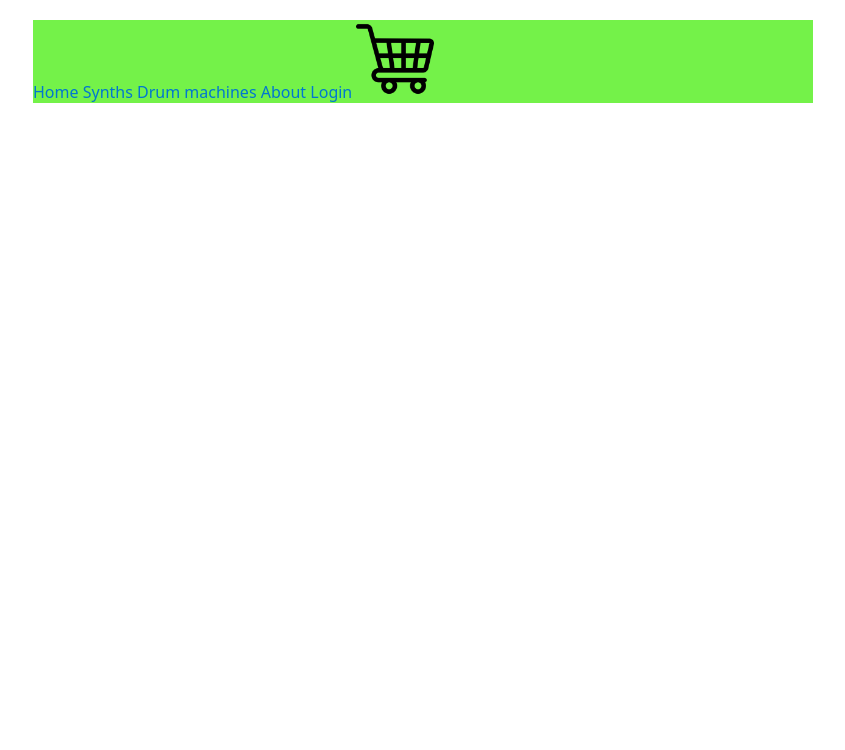
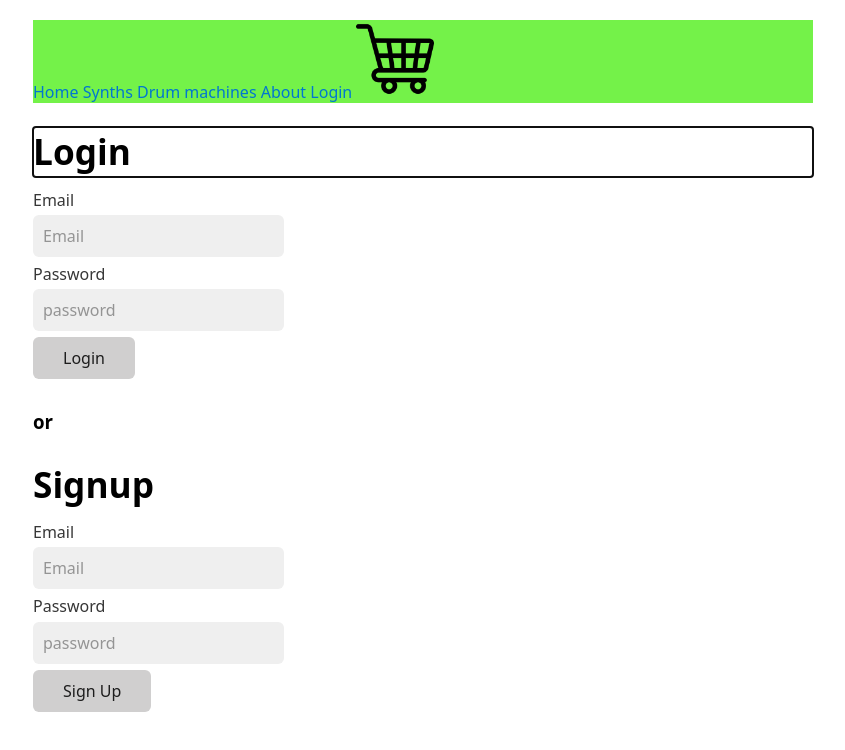
Before and after one commit to ayoKrohn/synthesizer-webshop, a Svelte app in the folder client/: page /login in a window 1280 px wide. Shown: the top 750 px of the page, without its empty margins (217-1062 px from the left). Built offline with nearby package versions, Linux system fonts and the light colour scheme.

Commit message:
Added svelte login to test branch

```diff
--- a/client/src/pages/login/Login.svelte
+++ b/client/src/pages/login/Login.svelte
@@ -0,0 +1,67 @@
+<script>
+    import { navigate } from "svelte-navigator";
+    import { loginURL, signupURL } from "../../store/productData.js";
+    import { toast } from "@zerodevx/svelte-toast";
+
+    let user = {};
+    let newUser = {};
+    let errMsg = "";
+
+    const login = async () => {
+      const res = await fetch(loginURL, {
+        headers: {
+          "content-type": "application/json",
+        },
+        method: "POST",
+        body: JSON.stringify(user),
+      });
+
+      errMsg = res.text();
+      if (res.status === 200) {
+        toast.push("YES! Your credentials were approved for login");
+        navigate("/", { replace: true });
+      } else {
+        toast.push("OBS! You credentials were not correct, try again!", {
+          theme: {
+            "--toastBackground": "#F56565",
+            "--toastBarBackground": "#C53030",
+          },
+        });
+      }
+    };
+
+    const signup = async () => {
+      const res = await fetch(signupURL, {
+        headers: {
+          "content-type": "application/json",
+        },
+        method: "POST",
+        body: JSON.stringify(newUser),
+      });
+
+      //toastr.success('Have fun storming the castle!', 'Miracle Max Says')
+    };
+
+  </script>
+
+  <div class="login">
+  <h1>Login</h1>
+  <label for="email">Email</label>
+  <input placeholder="Email" name="email"  bind:value={user.email}>
+
+  <label for="password">Password</label>
+  <input type="password" placeholder="password" name="password" bind:value={user.password}>
+  <button type="submit" on:click={login}>Login</button>
+  </div>
+
+  <h3> or </h3>
+
+  <div class="signup">
+  <h1>Signup</h1>
+  <label for="email">Email</label>
+  <input placeholder="Email" name="email" bind:value={newUser.email}>
+
+  <label for="password">Password</label>
+  <input type="password" placeholder="password" name="password" bind:value={newUser.password}>
+  <button type="submit" on:click={signup}>Sign Up</button>
+  </div>
```
